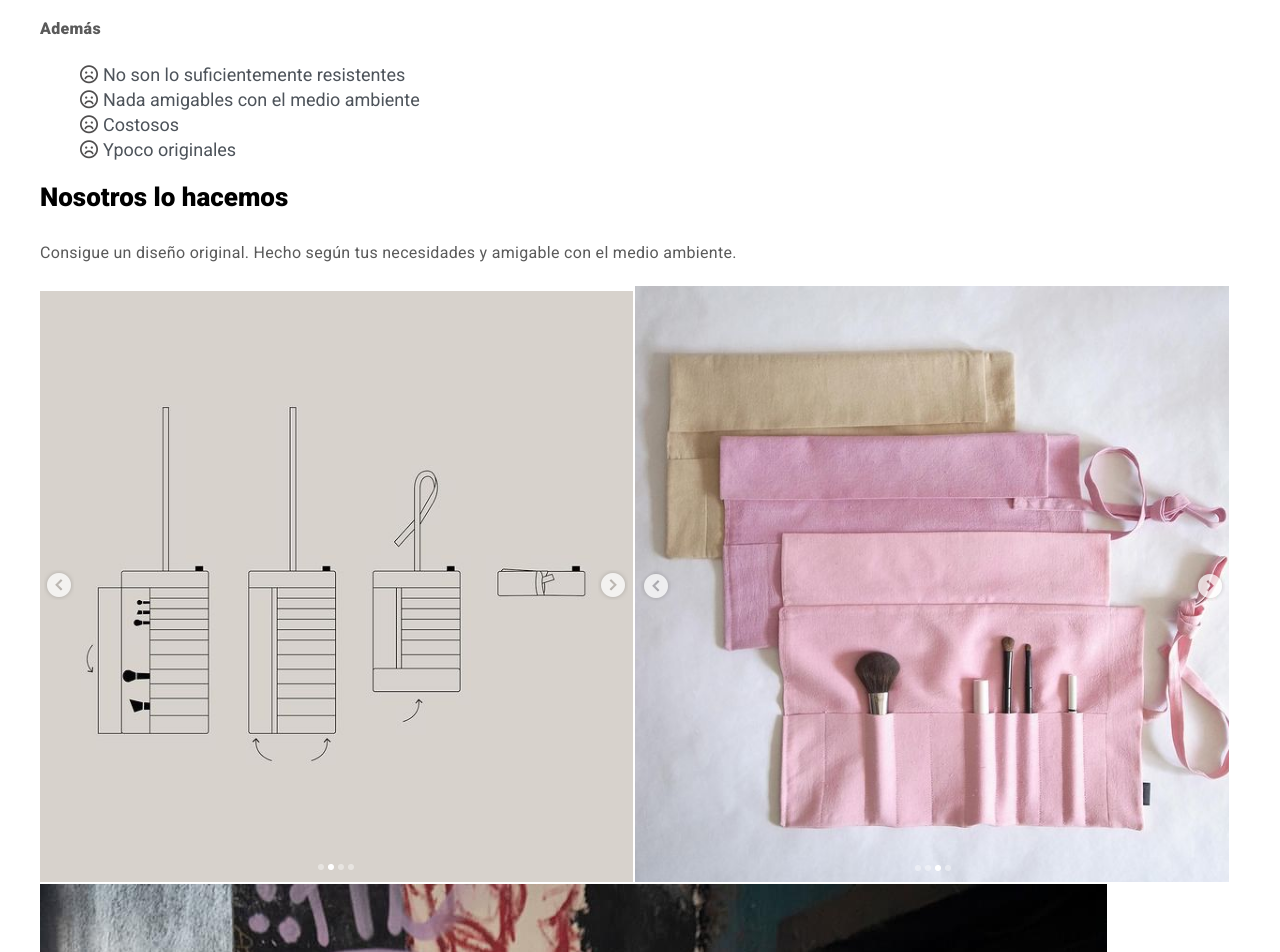
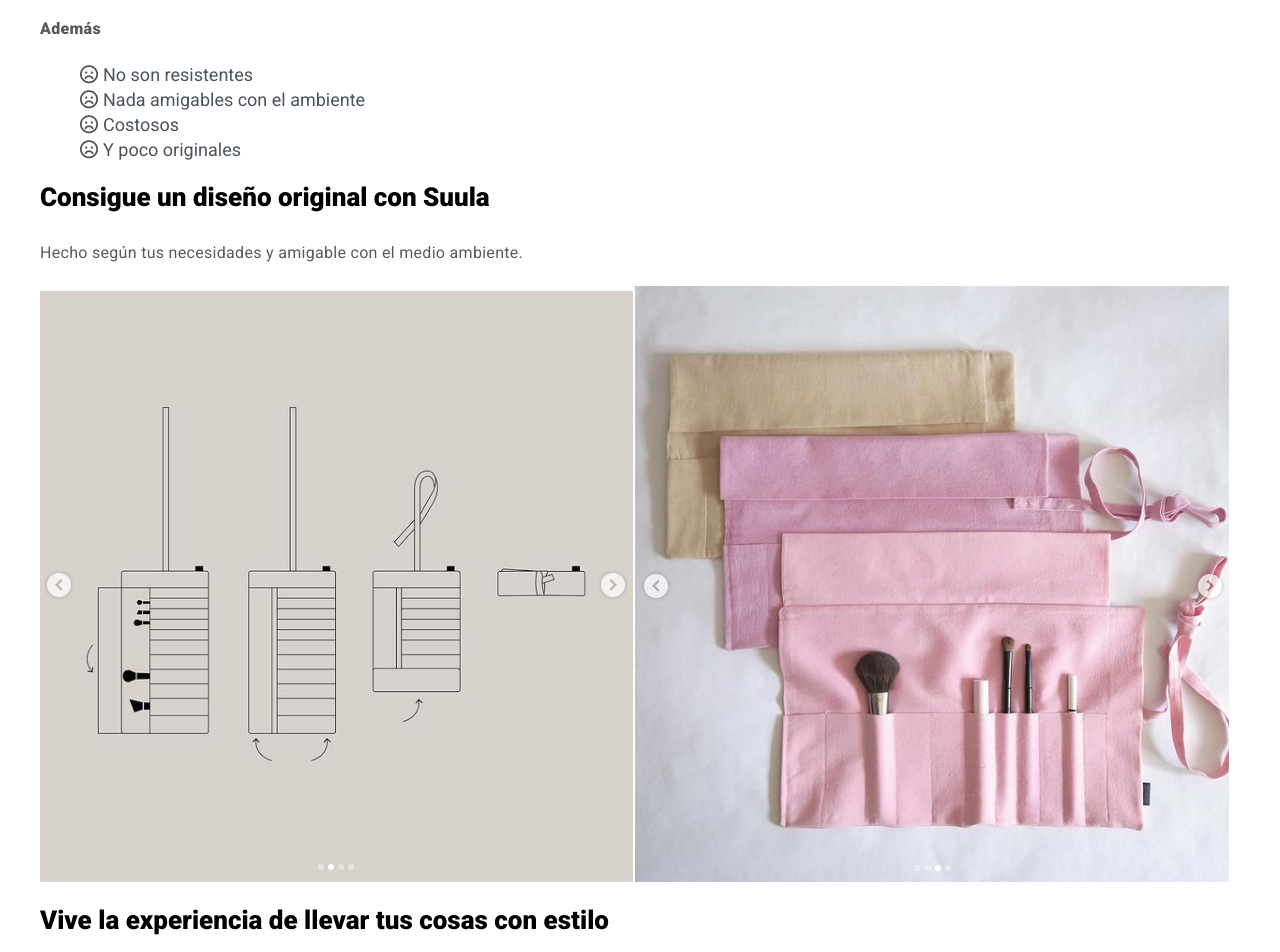
Before and after one commit to marco-jaram/Suula, a website: page index.html in a window 1280 px wide. Shown: the part 980-1932 px from the top of the page. Drawn offline with Linux system fonts and the light colour scheme.

Commit message:
se agrega titulo vive la experiencia en pagina home

```diff
--- a/index.html
+++ b/index.html
@@ -88,7 +88,7 @@
         </div>
         <div class="titulo-principal">
             <h1>
-                Bolsos para <br> quienes  buscan  <br> nuevas experiencias.
+                Bolsos para <br> quienes buscan <br> nuevas experiencias.
             </h1>
             <h2>
                 Lleva tus cosas con estilo.
@@ -114,10 +114,10 @@
         <div class="contenedor">
             <p><strong>Además</strong></p>
             <ul>
-                <li><i class="far fa-frown"></i>No son lo suficientemente resistentes</li>
-                <li><i class="far fa-frown"></i>Nada amigables con el medio ambiente</li>
+                <li><i class="far fa-frown"></i>No son resistentes</li>
+                <li><i class="far fa-frown"></i>Nada amigables con el ambiente</li>
                 <li><i class="far fa-frown"></i>Costosos</li>
-                <li><i class="far fa-frown"></i>Ypoco originales
+                <li><i class="far fa-frown"></i>Y poco originales
                 </li>
             </ul>
 
@@ -127,23 +127,25 @@
     <section>
         <div class="solucion">
             <div class="contenido-solucion contenedor">
-                <h2>Nosotros lo hacemos</h2>
-                <p>Consigue un diseño original. Hecho según tus necesidades y amigable con el medio ambiente.</p>
+                <h2>Consigue un diseño original con Suula</h2>
+                <p> Hecho según tus necesidades y amigable con el medio ambiente.</p>
                 <img src="/dist/img/diseno-dibujo-pinceles-.png" alt="">
                 <img src="/dist/img/diseno-real-pinceles.png" alt="">
 
+                <div class="vive-laexperiencia">
+                    <h2>Vive la experiencia de llevar tus cosas con estilo</h2>
+                </div>
 
                 <img src="/dist/img/vertical-tres-escalera-posando.jpg" alt="">
 
 
             </div>
-    </div>
+        </div>
 
     </section>
 
-
     <div class="cta-home">
-        <p>AObtén un bolso Suula. Ordena ahora un diseño personalizado. Solicitar más información.
+        <p>Obtén un bolso Suula. Ordena ahora un diseño personalizado. Solicitar más información.
             Solicitar diseño personalizado</p>
     </div>
 
```
